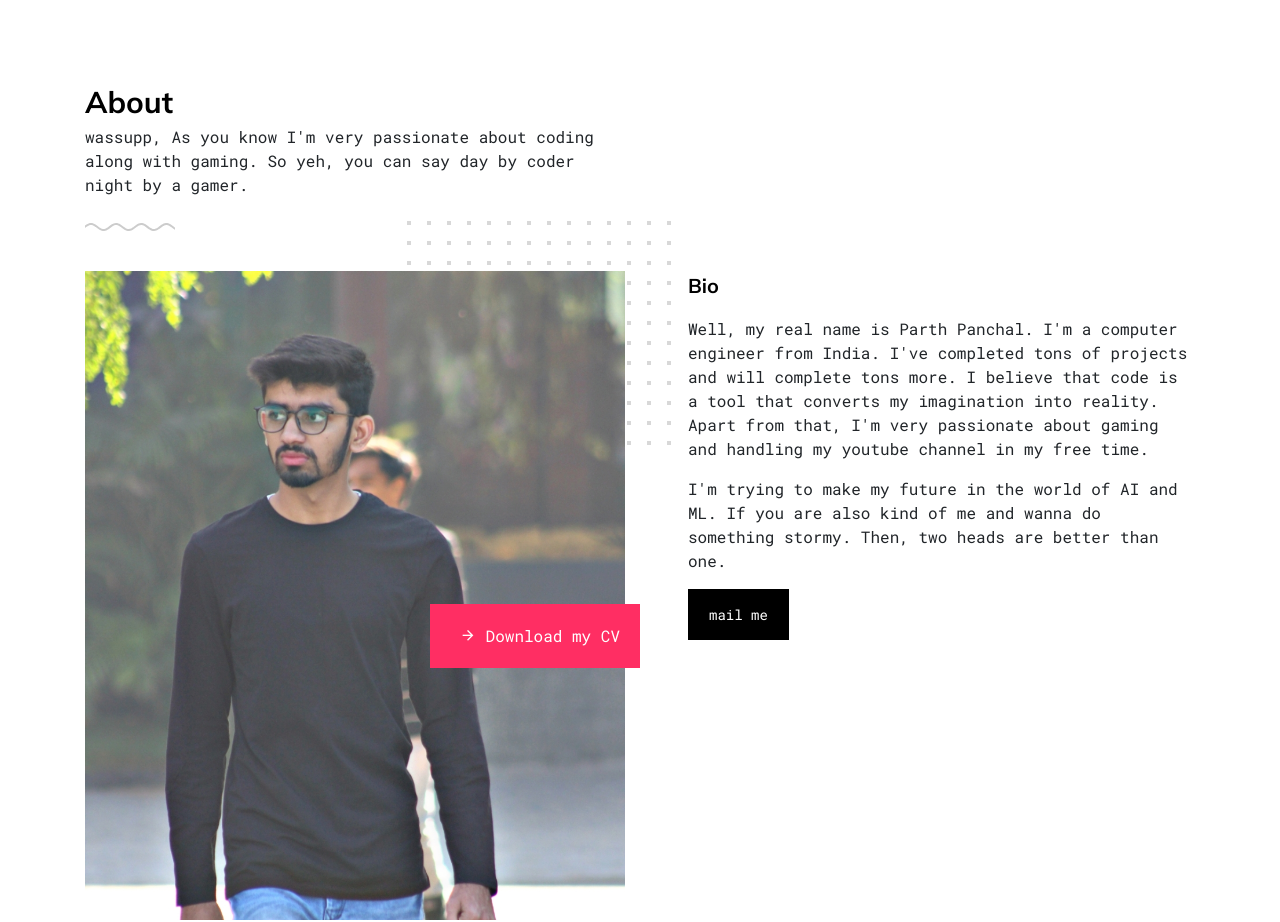
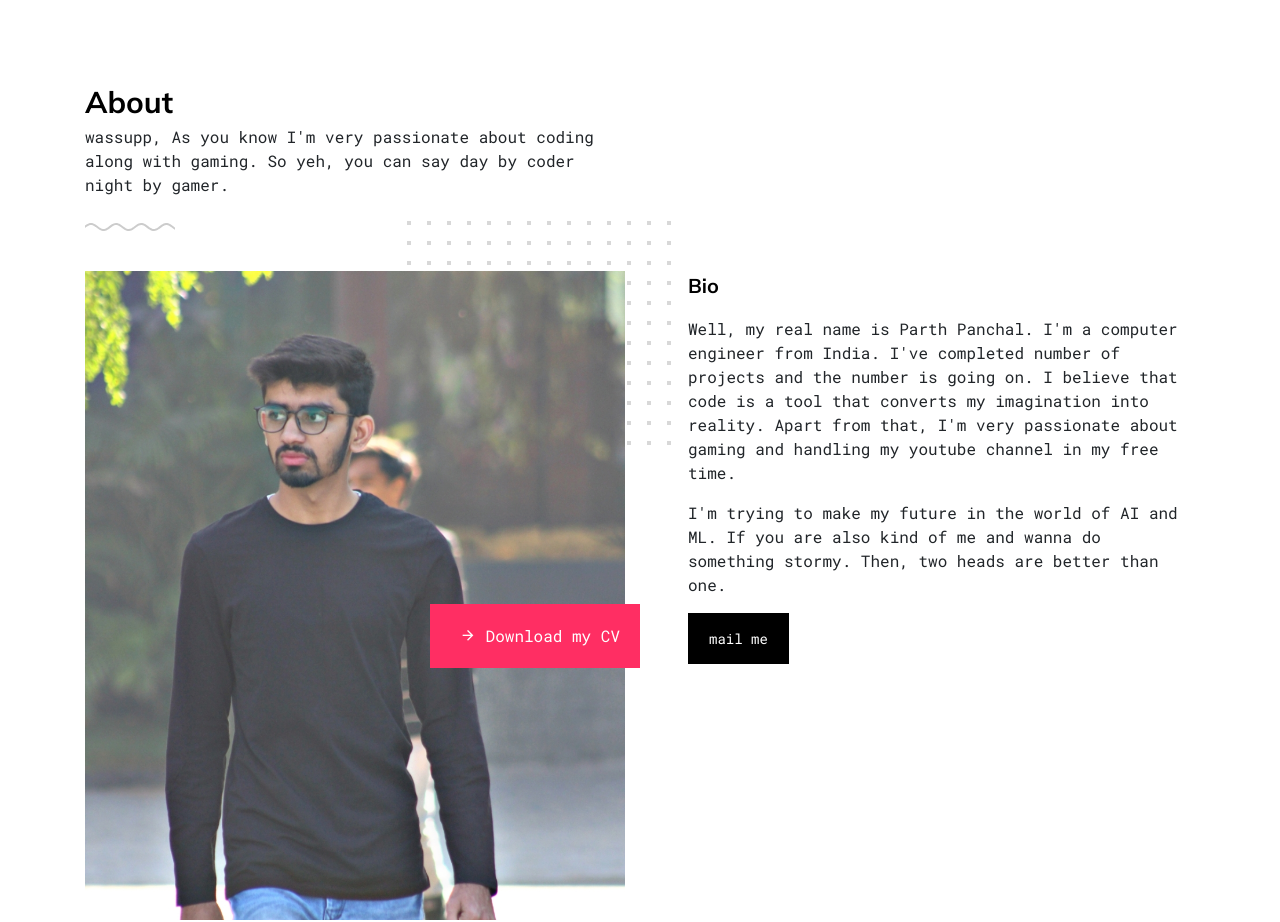
Before and after one commit to hitchhicker007/hh-portfolio, a plain HTML site: page index.html in a window 1280 px wide. Shown: the part 1900-2822 px from the top of the page. Drawn offline with Linux system fonts and the light colour scheme; files whose address does not match are found by name.

Commit message:
Update index.html

```diff
--- a/index.html
+++ b/index.html
@@ -210,7 +210,7 @@
             <div class="row mb-4">
                <div class="col-lg-6 text-left">
                   <h2 class="section-heading gsap-reveal-hero mb-0"><strong>About</strong></h2>
-                  <p class="gsap-reveal-hero">wassupp, As you know I'm very passionate about coding along with gaming. So yeh, you can say day by coder night by a gamer.</p>
+                  <p class="gsap-reveal-hero">wassupp, As you know I'm very passionate about coding along with gaming. So yeh, you can say day by coder night by gamer.</p>
                   <div class="wave gsap-reveal-hero">
                      <svg>
                         <path d="M10,10 L50,100 L90,50"></path>
@@ -231,7 +231,7 @@
                </div>
                <div class="col-lg-6 pl-md-5">
                   <h3 class="text-black h5 font-weight-bold mb-3 gsap-reveal-hero">Bio</h3>
-                  <p class="gsap-reveal-hero">Well, my real name is Parth Panchal. I'm a computer engineer from India. I've completed tons of projects and will complete tons more. I believe that code is a tool that converts my imagination into reality. Apart from that, I'm very passionate about gaming and handling my youtube channel in my free time. </p>
+                  <p class="gsap-reveal-hero">Well, my real name is Parth Panchal. I'm a computer engineer from India. I've completed number of projects and the number is  going on. I believe that code is a tool that converts my imagination into reality. Apart from that, I'm very passionate about gaming and handling my youtube channel in my free time. </p>
                   <p class="gsap-reveal-hero ">I'm trying to make my future in the world of AI and ML. If you are also kind of me and wanna do something stormy. Then, two heads are better than one.</p>
                   <p class="gsap-reveal-hero"><a href="mailto:phpanchal842001@gmail.com" target="_blank" class="btn btn-black">mail me</a></p>
 
```
